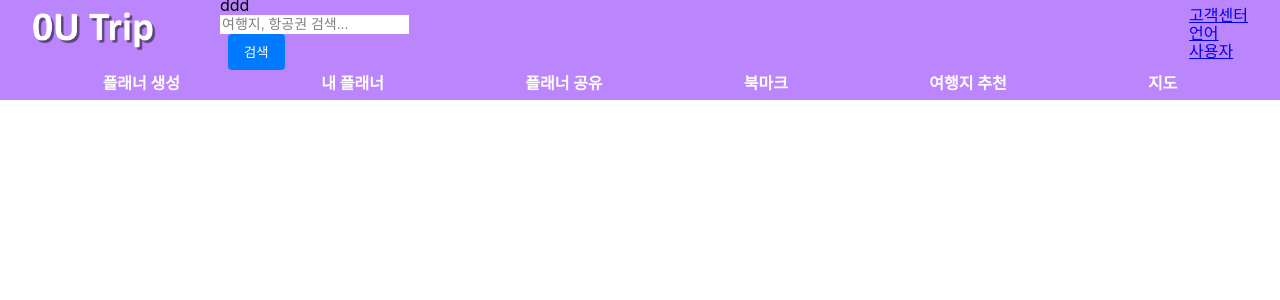
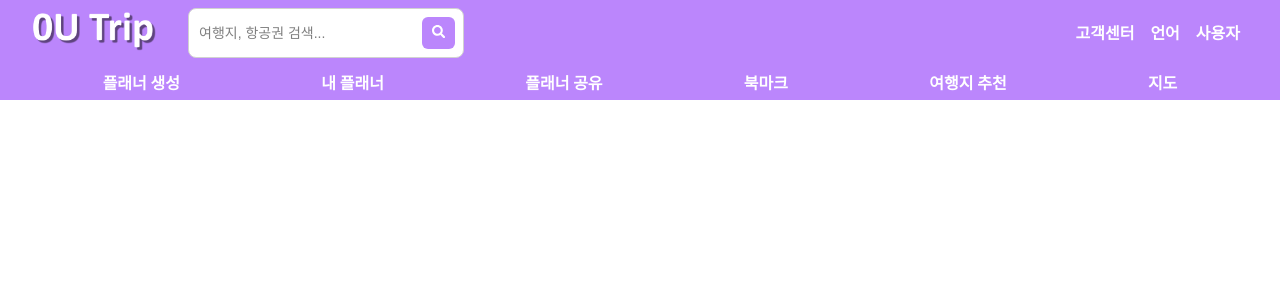
Before and after one commit to JamongFriend/TripPlanner, a React app in the folder frontend/: page /map in a window 1280 px wide. Shown: the top 300 px of the page. Built offline with nearby package versions, Linux system fonts and the light colour scheme.

Commit message:
refacter: 검색창 기능 수정 및 디자인 변경

```diff
--- a/frontend/src/components/Header.js
+++ b/frontend/src/components/Header.js
@@ -1,6 +1,8 @@
 import React from 'react';
 import { Link } from 'react-router-dom';
 import '../css/Header.css';
+
+import {FaSearch} from "react-icons/fa";
 
 function Header() {
   const navItems = [
@@ -20,22 +22,21 @@ function Header() {
             <div className='hd_top_left_wrap'>
               {/* 로고 */}
               <div className='hd_LogoLayout'>
-              <Link to={"/Main"}></Link>
+              <Link to={"/"}></Link>
               </div>
               {/* 검색창 */}
-              <div id='hd_searchLayout'>
-                <div className='title'>ddd</div>
-                <div id='hd_sc_box'>
+              <div className='hd_searchLayout'>
+                <div className='hd_sc_box'>
                   <input
                     className='input'
                     type="text"
                     placeholder="여행지, 항공권 검색..."
                   />
+                  <div className='hd_sc_button_wrap'>
+                  <button className='sc_button'>
+                    <FaSearch/>
+                  </button>
                 </div>
-                <div id='hd_sc_button_wrap'>
-                  <button className='sc_button'>
-                    검색
-                  </button>
                 </div>
               </div>
             </div>
@@ -45,15 +46,15 @@ function Header() {
                 <div className='hd_f_op_help'>
                   <Link to="/help">고객센터</Link>
                 </div>
-                <div className='hd_f_op_language'>
-                  <div className='hd_f_dop_lg_icon'>
-                    <Link to="/language">언어</Link>
-                  </div>
+              </div>
+              <div className='hd_f_option'>
+                <div className='hd_f_dop_lg_icon'>
+                  <Link to="/language">언어</Link>
                 </div>
+              </div>
+              <div className='hd_f_option'>
                 <div className='hd_f_op_user'>
-                  <div>
-                    <Link to="/Account">사용자</Link>
-                  </div>
+                  <Link to="/Account">사용자</Link>
                 </div>
               </div>
             </div>
--- a/frontend/src/css/Header.css
+++ b/frontend/src/css/Header.css
@@ -46,22 +46,21 @@
 /* 검색창 스타일 */
 .hd_searchLayout {
   display: flex;
-  flex-direction: row;
-  align-items: stretch;  /* 세로 중앙 정렬 */
-  justify-content: space-evenly;  /* 좌측 정렬 */
+  align-items: center;  /* 세로 중앙 정렬 */
+  max-width: 420px;
   width: 100%;
-  gap: 16px;
+  gap: 8px;
 }
 
 .hd_sc_box {
   display: flex;
   align-items: center;
   border-radius: 8px;
-  padding: 16px;
-  margin-top: 8px;
-  margin-bottom: 8px;
-  background-color: #db4949;
+  padding: 8px;
+  background-color: #ffffff;
   border: 1px solid #d1d1d1;
+  flex: 1;
+
 }
 
 .input {
@@ -79,18 +78,19 @@
 }
 
 .sc_button {
-  height: 36px;
-  padding: 0 16px;
-  background-color: #007BFF;
+  width: auto;
+  padding: 8px 10px;
+  background-color: #BB86FC;
   color: #FFFFFF;
   border: none;
-  border-radius: 4px;
+  border-radius: 6px;
   cursor: pointer;
   margin-left: 8px;
+  transition: background-color 0.3s;
 }
 
-.hd_sc_button button:hover {
-  background-color: #0056B3;
+.sc_button:hover {
+  background-color: #9C66D5; /* 호버 효과 */
 }
 
 .headerNavBarInner {
@@ -102,7 +102,24 @@
 }
 
 .nav_bar_item a {
-  color: white;
+  color: #ffffff;
   text-decoration: none;
   font-weight: bold;
 }
+
+.hd_func {
+  display: flex;
+  align-items: center;
+}
+
+.hd_f_option{
+  display: flex;
+  align-items: center;
+  padding: 8px;
+}
+
+.hd_f_option a {
+  color: #fFffff;
+  text-decoration: none;
+  font-weight: bold;
+}
```
